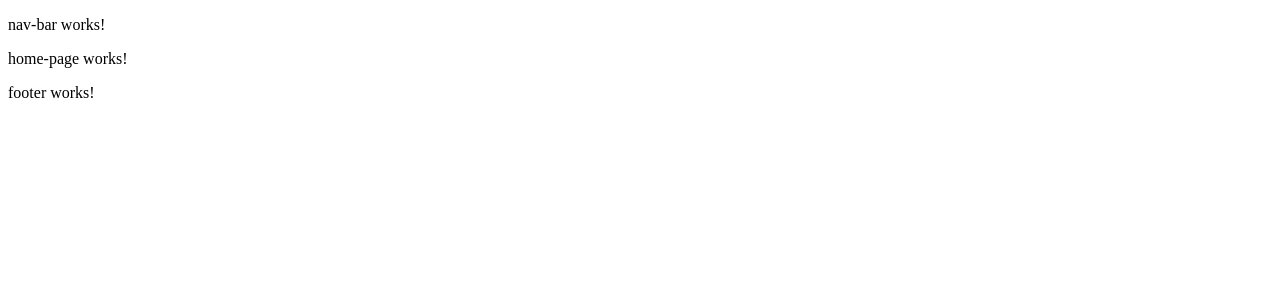
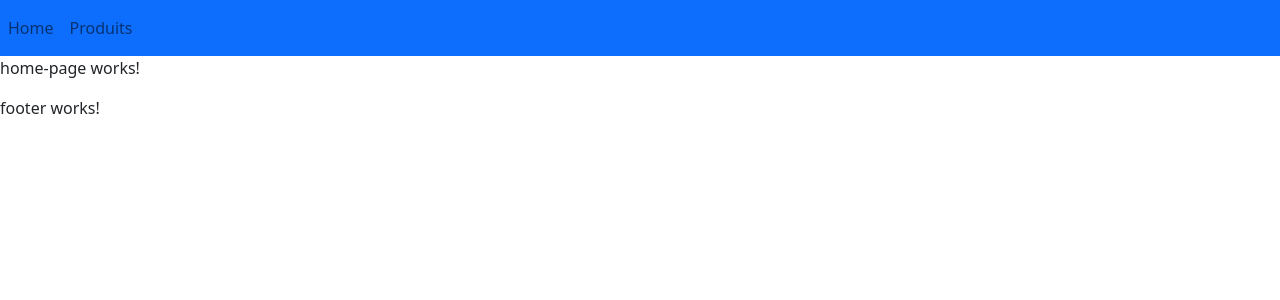
Before and after one commit to alexandredess/Mediatheque, an Angular app: page /home in a window 1280 px wide. Shown: the top 300 px of the page. Built offline with nearby package versions, Linux system fonts and the light colour scheme.

Commit message:
feat navbar ok

```diff
--- a/src/app/commons/nav-bar/nav-bar.component.html
+++ b/src/app/commons/nav-bar/nav-bar.component.html
@@ -1 +1,9 @@
-<p>nav-bar works!</p>
+<link href="https://cdn.jsdelivr.net/npm/bootstrap@5.1.3/dist/css/bootstrap.min.css" rel="stylesheet" integrity="sha384-1BmE4kWBq78iYhFldvKuhfTAU6auU8tT94WrHftjDbrCEXSU1oBoqyl2QvZ6jIW3" crossorigin="anonymous">
+<nav class="navbar navbar-expand-lg navbar-light bg-primary">
+      <div class="collapse navbar-collapse" id="navbarNavAltMarkup">
+          <div class="navbar-nav">
+              <a class="nav-link" routerLink="">Home</a>
+              <a class="nav-link" routerLink="/products">Produits</a>
+          </div>
+      </div>
+  </nav>
```
